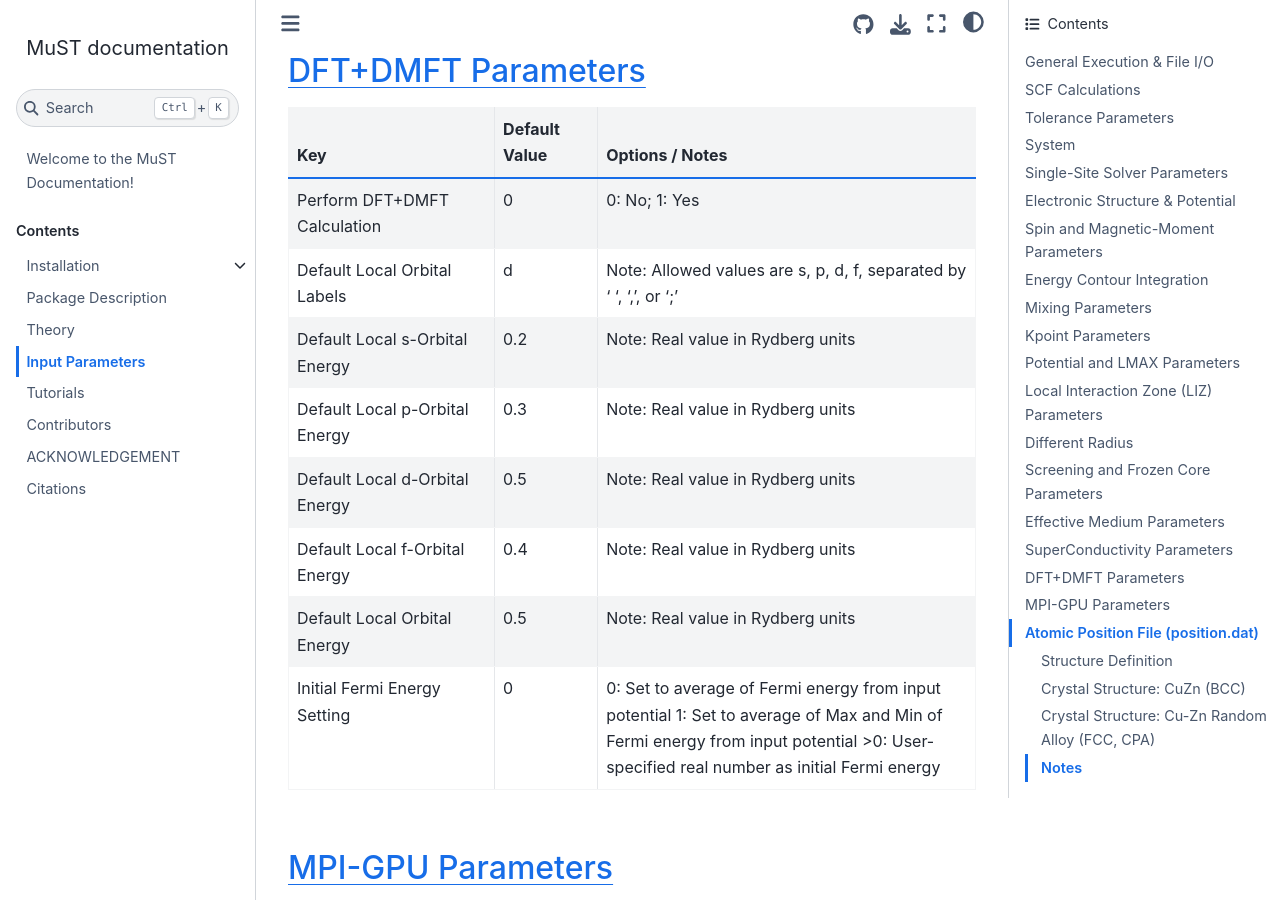
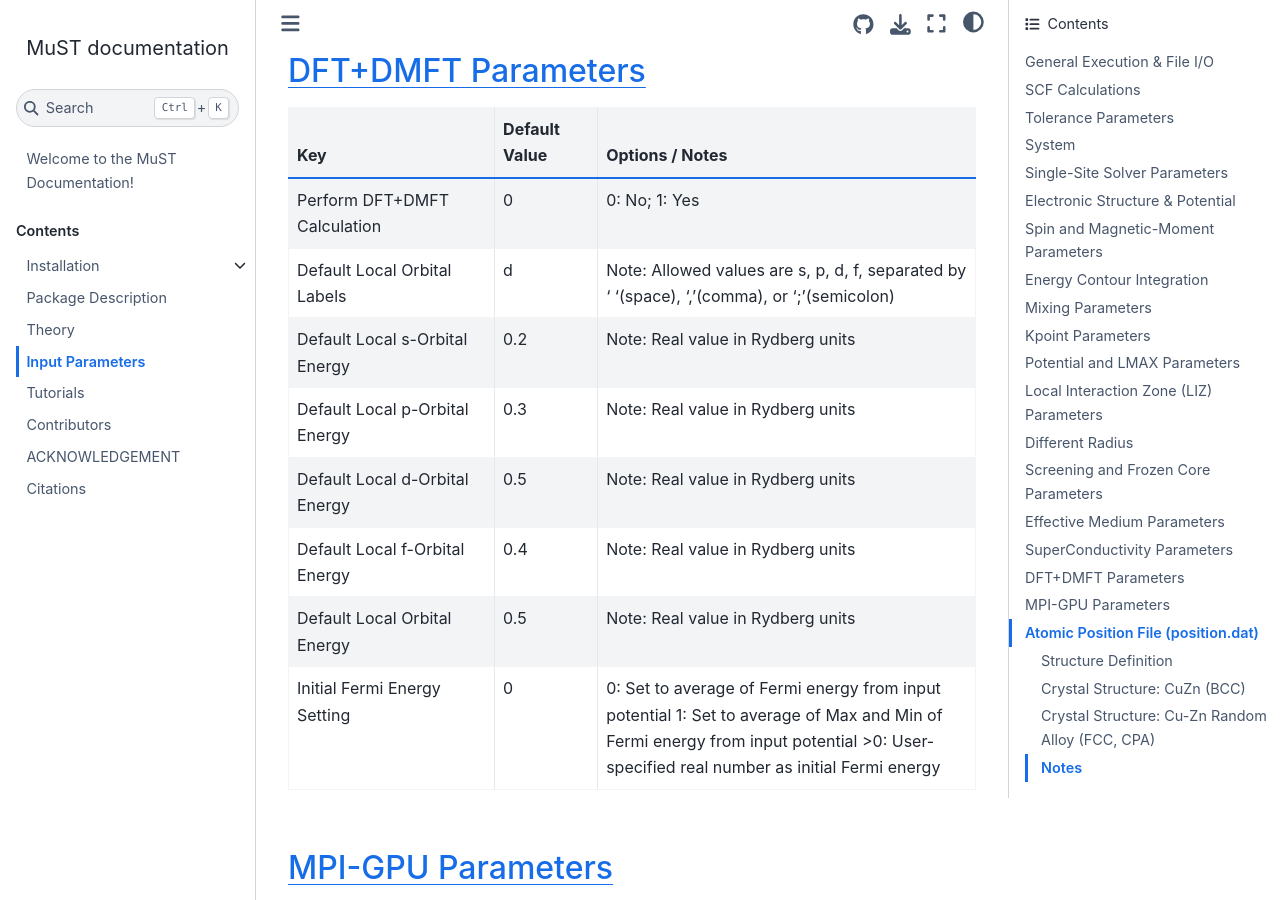
Before and after one commit to Neraaz/MuST_docs, a Sphinx documentation site: the page built from docs/input.rst, in a window 1280 px wide and 900 px high, scrolled down 12953 px. Built offline with Sphinx 7.4.7 and the Sphinx Book theme 1.1.4, drawn with Linux system fonts in a browser that asks for light colours.

Commit message:
38th commit

```diff
--- a/docs/input.rst
+++ b/docs/input.rst
@@ -682,7 +682,7 @@ DFT+DMFT Parameters
      - 0: No; 1: Yes
    * - Default Local Orbital Labels
      - d
-     - Note: Allowed values are s, p, d, f, separated by ' ', ',', or ';'
+     - Note: Allowed values are s, p, d, f, separated by ' '(space), ','(comma), or ';'(semicolon)
    * - Default Local s-Orbital Energy
      - 0.2
      - Note: Real value in Rydberg units
```
